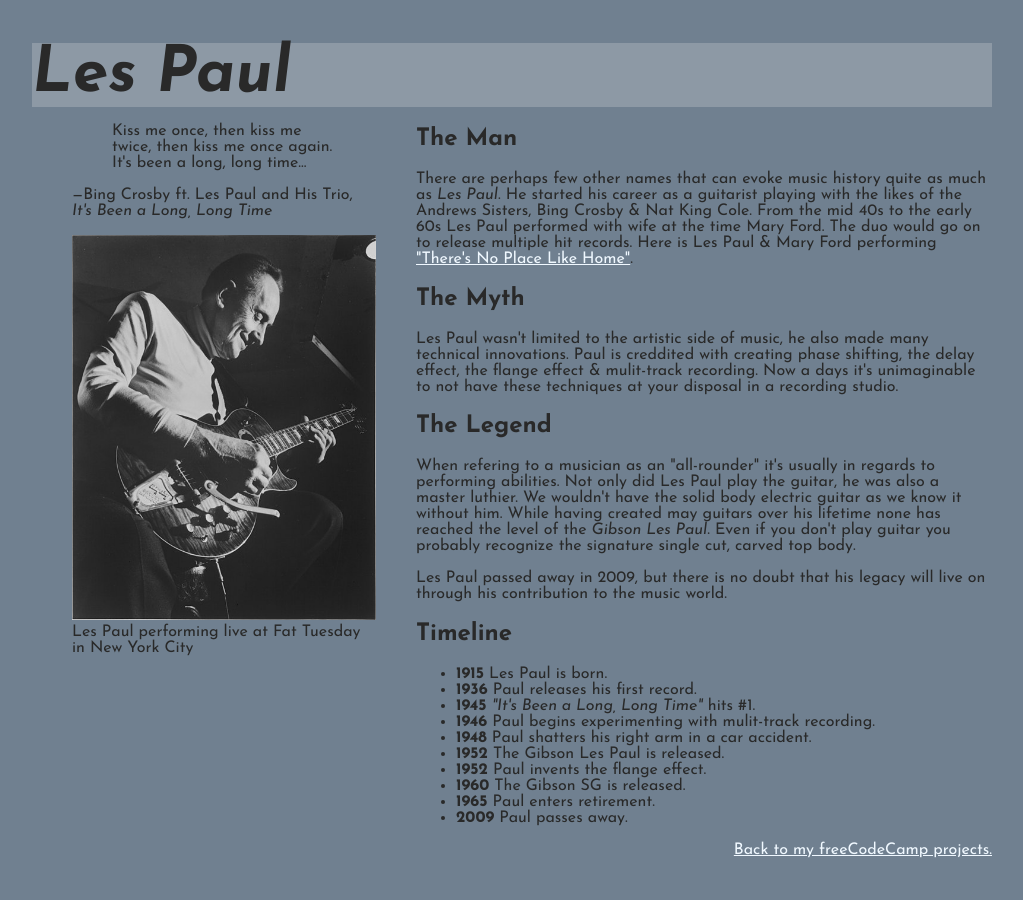
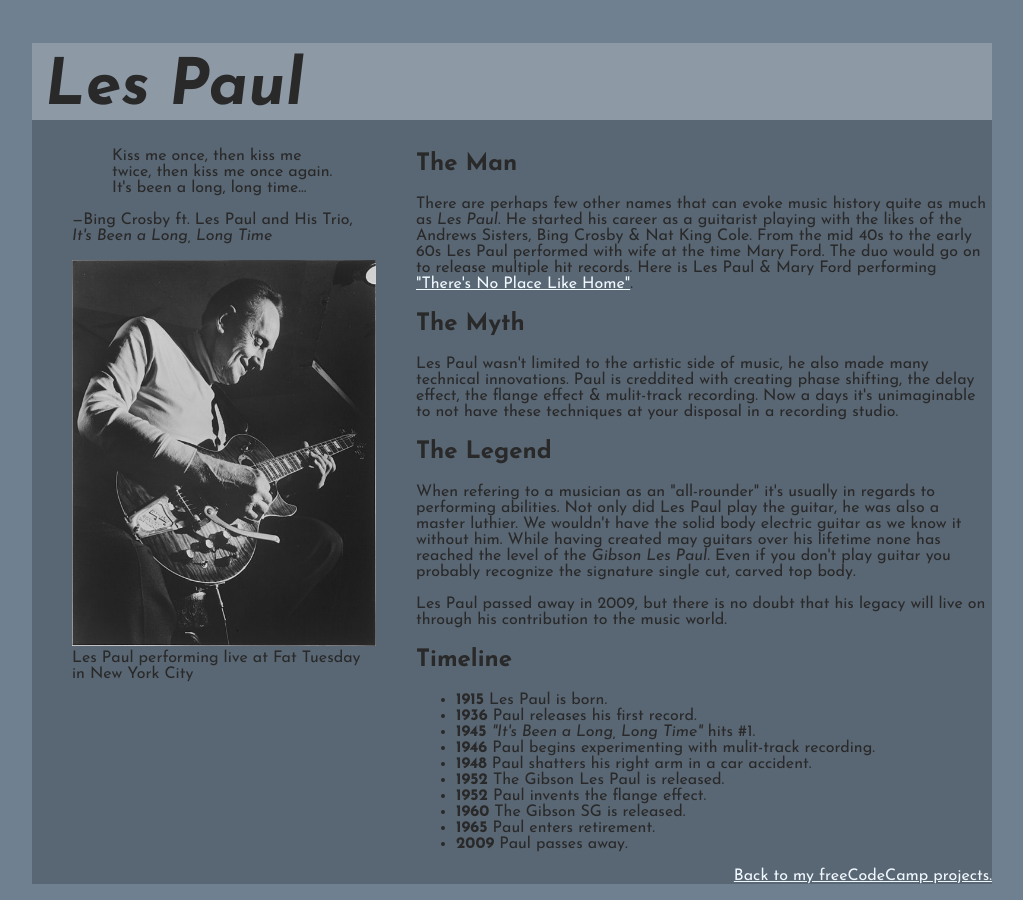
Before and after one commit to ClarkeTK/freeCodeCamp, a plain HTML site: page responsive-web-design/tribute-page/index.html in a window 1280 px wide. Shown: the whole page, without its empty margins (128-1151 px from the left). Before the commit the page ends 874 px from the top, so only its background shows below. Drawn offline with Linux system fonts and the light colour scheme.

Commit message:
Adjust padding, margin & background color

```diff
--- a/responsive-web-design/tribute-page/style.css
+++ b/responsive-web-design/tribute-page/style.css
@@ -1,6 +1,6 @@
 
 body {
-    background-color:slategray;
+    background-color:hsl(210, 13%, 50%);
     color: rgb(41, 41, 41);
     font-family: 'Josefin Sans', sans-serif;
 }
@@ -8,6 +8,7 @@ body {
 #main {
     width: 75vw;
     margin: auto;
+    background-color: hsl(210, 13%, 40%);
 }
 
 aside {
@@ -18,7 +19,9 @@ aside {
 #title {
     font-style: italic;
     font-size: 5vw;
-    margin-bottom: 0px;
+    padding-top: 1vw;
+    padding-left: 1vw;
+    margin-bottom: 1vw;
     background-color: #8D99A5;
 }
 
```
